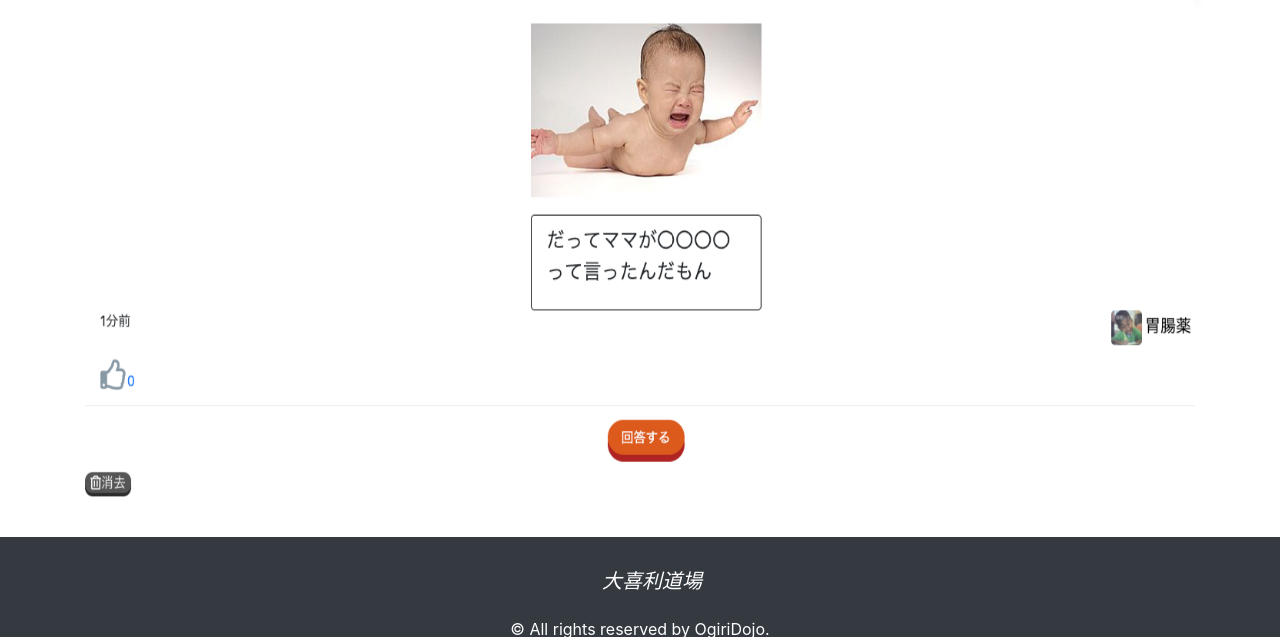
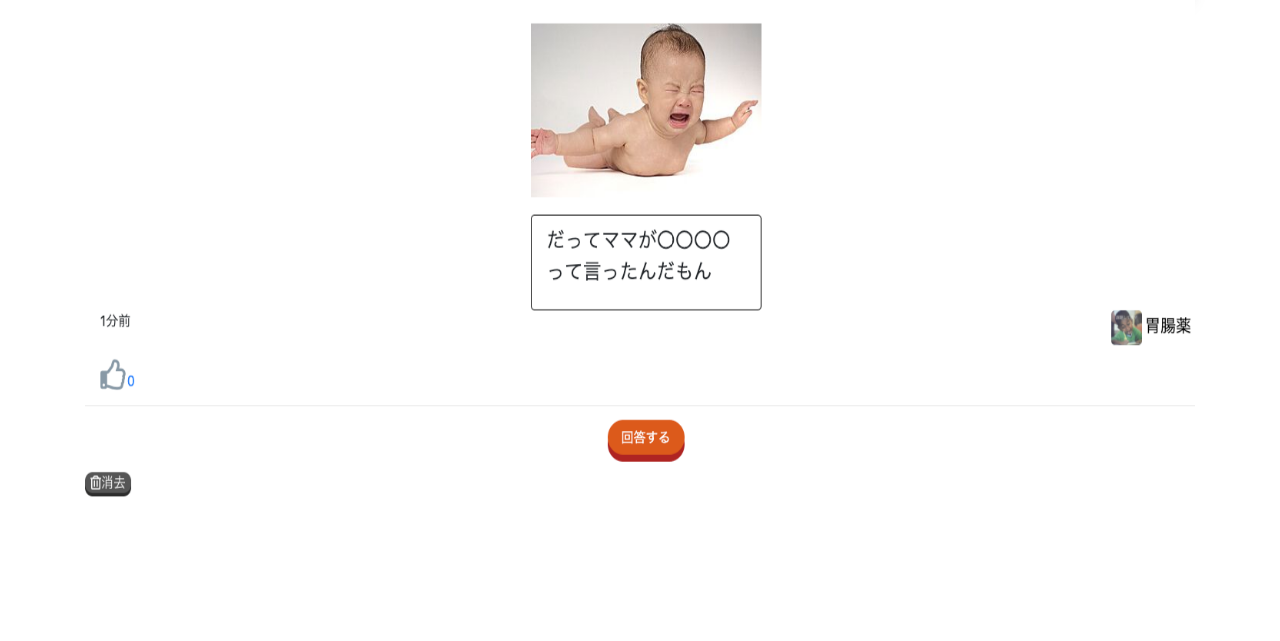
Before and after one commit to taixnishi/Ogiri_Dojo_App, a Rails app: page / in a window 1280 px wide. Shown: the part 163-804 px from the top of the page. After the commit the page ends 660 px from the top, so only its background shows below. Run offline with Rails 7, Linux system fonts and the light colour scheme; style sheets or scripts are compiled from the project's sources; some libraries are stand-ins or nearby versions.

Commit message:
footer消去

```diff
--- a/app/assets/stylesheets/home.scss
+++ b/app/assets/stylesheets/home.scss
@@ -77,19 +77,6 @@ header {
 
 // ##########################
 // footer
-footer {
-    width: 100%;
-    height: 100px;
-    background-color: #343A40;
-    color: white;
-    text-align: center;
-    position: absolute;
-    bottom: 0;
 
-}
-
-ul.footer-menu li {
-    display: inline;
-}
 
 // homecontroller topaction
--- a/app/views/layouts/application.html.erb
+++ b/app/views/layouts/application.html.erb
@@ -60,14 +60,6 @@
       <% end %>
     <%= yield %>
 
-  <footer>
-  　　<ul class="footer-menu">
-        <li><%= link_to root_path do%>
-          <i class="navbar-brand">大喜利道場</i>
-          <% end %>
-        </li>
-      </ul>
-    <p>© All rights reserved by OgiriDojo.</p>
-  </footer>
+
   </body>
 </html>
```
